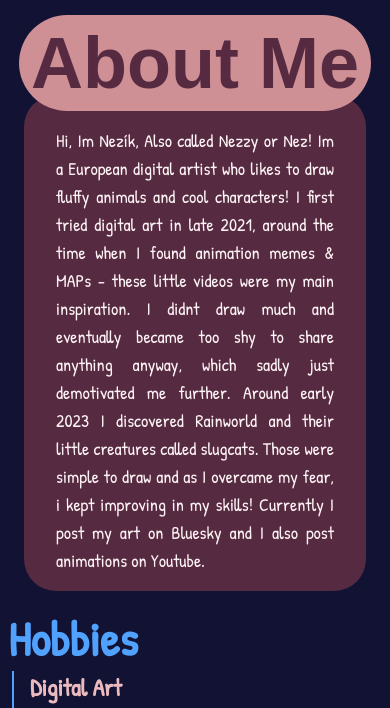
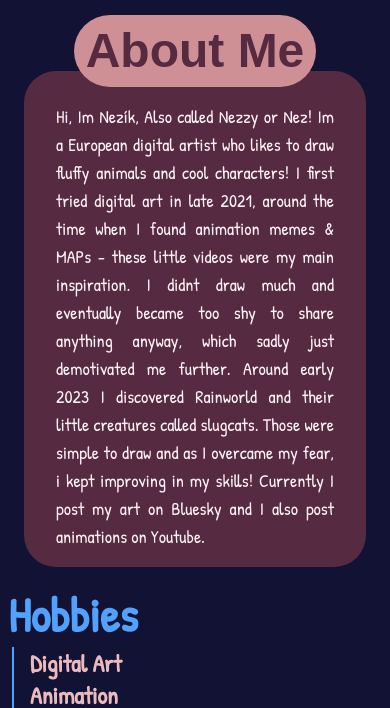
Before and after one commit to NezikDev/nezik.github.io, a plain HTML site: page build/aboutme.html in a window 390 px wide. Shown: the part 87-795 px from the top of the page. Drawn offline with Linux system fonts and the light colour scheme; a web font is replaced by a local one.

Commit message:
fix aboutme mobile text sizing

```diff
--- a/build/aboutme.html
+++ b/build/aboutme.html
@@ -79,7 +79,7 @@
         <section class="m-auto flex min-h-auto">
           <div class="mx-auto max-w-[700px] lg:max-w-[900px] p-2">
             <h1
-              class="text-7xl font-bubbles text-center p-3 md:px-12 text-maopurple h-auto bg-maoorange w-max mx-auto rounded-full -mb-4 z-10 relative hover:rotate-3 hover:ease-in-out hover:duration-200 duration-200"
+              class="text-5xl sm:text-7xl font-bubbles text-center p-3 md:px-12 text-maopurple h-auto bg-maoorange w-max mx-auto rounded-full -mb-4 z-10 relative hover:rotate-3 hover:ease-in-out hover:duration-200 duration-200"
             >
               About Me
             </h1>
```
Also changed, not shown: build/output.css.
